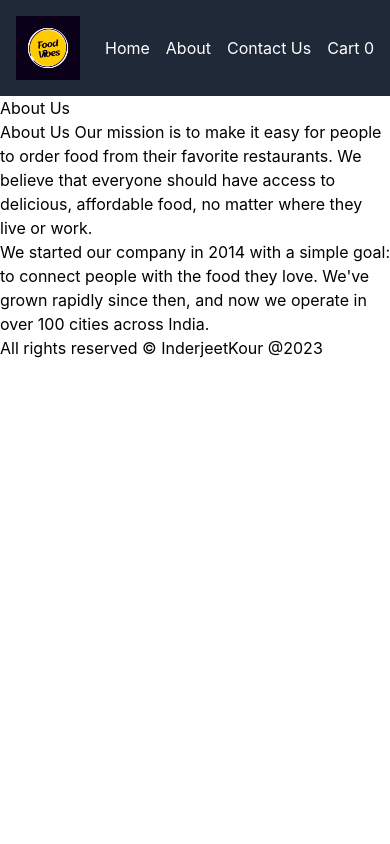
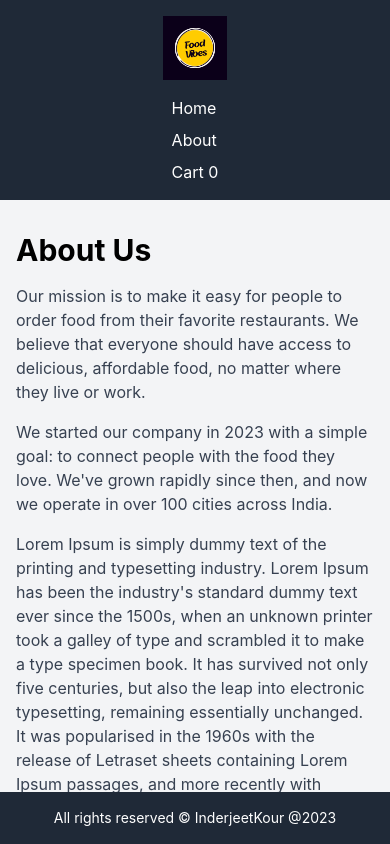
Before and after one commit to inderjeetkour1211/FoodHeaven, a React (Create React App) app: page /about in a window 390 px wide. Shown: the top 844 px of the page. Built offline with nearby package versions, Linux system fonts and the light colour scheme.

Commit message:
Body component updated

```diff
--- a/src/Components/About.js
+++ b/src/Components/About.js
@@ -2,15 +2,25 @@ import React from 'react'
 
 const About = () => {
   return (
-    <div>
-      <h1>About Us</h1>
-      <p> About Us
-
-Our mission is to make it easy for people to order food from their favorite restaurants. We believe that everyone should have access to delicious, affordable food, no matter where they live or work. </p>
-<p>
-We started our company in 2014 with a simple goal: to connect people with the food they love. We've grown rapidly since then, and now we operate in over 100 cities across India.</p>
+    <div className="bg-gray-100 py-8 px-4 md:px-8 lg:px-16">
+      <h1 className="text-3xl font-bold mb-4">About Us</h1>
+      <p className="text-gray-700 mb-4">
+        Our mission is to make it easy for people to order food from their favorite restaurants. We believe that everyone should have access to delicious, affordable food, no matter where they live or work.
+      </p>
+      <p className="text-gray-700 mb-4">
+        We started our company in 2023 with a simple goal: to connect people with the food they love. We've grown rapidly since then, and now we operate in over 100 cities across India.
+      </p>
+      <p className="text-gray-700 mb-4">
+        Lorem Ipsum is simply dummy text of the printing and typesetting industry. Lorem Ipsum has been the industry's standard dummy text ever since the 1500s, when an unknown printer took a galley of type and scrambled it to make a type specimen book. It has survived not only five centuries, but also the leap into electronic typesetting, remaining essentially unchanged. It was popularised in the 1960s with the release of Letraset sheets containing Lorem Ipsum passages, and more recently with desktop publishing software like Aldus PageMaker including versions of Lorem Ipsum.
+      </p>
+      <p className="text-gray-700 mb-4">
+        Why do we use it? It is a long established fact that a reader will be distracted by the readable content of a page when looking at its layout. The point of using Lorem Ipsum is that it has a more-or-less normal distribution of letters, as opposed to using 'Content here, content here', making it look like readable English. Many desktop publishing packages and web page editors now use Lorem Ipsum as their default model text, and a search for 'lorem ipsum' will uncover many web sites still in their infancy. Various versions have evolved over the years, sometimes by accident, sometimes on purpose (injected humour and the like).
+      </p>
+      <p className="text-gray-700 mb-4">
+        Where does it come from? Contrary to popular belief, Lorem Ipsum is not simply random text. It has roots in a piece of classical Latin literature from 45 BC, making it over 2000 years old. Richard McClintock, a Latin professor at Hampden-Sydney College in Virginia, looked up one of the more obscure Latin words, consectetur, from a Lorem Ipsum passage, and going through the cites of the word in classical literature, discovered the undoubtable source. Lorem Ipsum comes from sections 1.10.32 and 1.10.33 of "de Finibus Bonorum et Malorum" (The Extremes of Good and Evil) by Cicero, written in 45 BC. This book is a treatise on the theory of ethics, very popular during the Renaissance. The first line of Lorem Ipsum, "Lorem ipsum dolor sit amet..", comes from a line in section 1.10.32.
+      </p>
     </div>
   )
 }
 
-export default About
+export default About;
--- a/src/Components/Cart.js
+++ b/src/Components/Cart.js
@@ -4,15 +4,9 @@ import FoodItem from "./FoodItems";
 
 const Cart = () => {
   const cartItems = useSelector((store) => store.cart.items);
-
-  // Calculate the total price based on the cartItems array
   const totalPrice = cartItems.reduce((acc, item) => acc + item.price, 0);
-
   return (
-    <div className="   bg-[#e9ecee]">
     <div className="w-1/2 bg-slate-50 my-20 mx-auto">
-
-
       <h1 className="text-center mt-9 font-bold">
         Cart Items <br />
         <span>
@@ -20,7 +14,6 @@ const Cart = () => {
             ? "Your Cart is empty"
             : `Number of Items in the cart, ${cartItems.length}`}
         </span>
-
       </h1>
       <div className="flex flex-wrap">
         <div className=" mt-14 w-2/3">
@@ -29,14 +22,9 @@ const Cart = () => {
           ))}
         </div>
         <div>
-<p>
-  Total Price: &#8377;{totalPrice / 100}
-</p>
-</div>
-
+          <p>Total Price: &#8377;{totalPrice / 100}</p>
         </div>
       </div>
-
     </div>
   );
 };
--- a/src/Components/Footer.js
+++ b/src/Components/Footer.js
@@ -2,10 +2,12 @@ import React from 'react'
 
 const Footer = () => {
   return (
-    <div>
-      <p>All rights reserved © InderjeetKour @2023</p>
+    <div className="bg-gray-800 text-white py-4 text-center fixed bottom-0 w-full">
+      <p className="text-sm">
+        All rights reserved © InderjeetKour @2023
+      </p>
     </div>
   )
 }
 
-export default Footer
+export default Footer;
--- a/src/Components/Header.js
+++ b/src/Components/Header.js
@@ -1,24 +1,32 @@
 import React from "react";
 import AppLogo from "../Assets/Images/AppLogo.png";
 import { Link } from "react-router-dom";
-import { useSelector } from 'react-redux'
+import { useSelector } from "react-redux";
+
 const Header = () => {
-const cartItems = useSelector(store => store.cart.items);
+  const cartItems = useSelector((store) => store.cart.items);
 
   return (
-    <div className="flex justify-between items-center bg-gray-800 p-4 text-white">
-      {/* logo */}
-      <div className="w-16">
-       <Link to ={"/"}> <img src={AppLogo} alt="FoodHeaven Logo" /></Link>
+    <div className="flex flex-col md:flex-row justify-between items-center bg-gray-800 p-4 text-white">
+      {/* Logo */}
+      <div className="w-16 mb-4 md:mb-0 md:w-16">
+        <Link to={"/"}>
+          <img src={AppLogo} alt="FoodHeaven Logo" className="w-full" />
+        </Link>
       </div>
 
-      {/* navbar */}
+      {/* Navbar */}
       <div>
-        <ul className="flex space-x-4">
-        <li className="cursor-pointer hover:text-gray-200"><Link to={"/"}>Home</Link></li>
-          <li className="cursor-pointer hover:text-gray-200"><Link to={"/about"}>About</Link></li>
-          <li className="cursor-pointer hover:text-gray-200"><Link to={"/contact"}>Contact Us</Link></li>
-          <li className="cursor-pointer hover:text-gray-200"><Link to={"/cart"}>Cart {cartItems.length}</Link></li>
+        <ul className="flex flex-col md:flex-row space-x-0 md:space-x-4">
+          <li className="cursor-pointer hover:text-gray-200 mb-2 md:mb-0">
+            <Link to={"/"}>Home</Link>
+          </li>
+          <li className="cursor-pointer hover:text-gray-200 mb-2 md:mb-0">
+            <Link to={"/about"}>About</Link>
+          </li>
+          <li className="cursor-pointer hover:text-gray-200">
+            <Link to={"/cart"}>Cart {cartItems.length}</Link>
+          </li>
         </ul>
       </div>
     </div>
```
Also changed, not shown: src/App.js (+6 -13 lines), 8 other files (tests, documents, lock files or other folders). Lines whose indentation alone changed are shown as unchanged.
